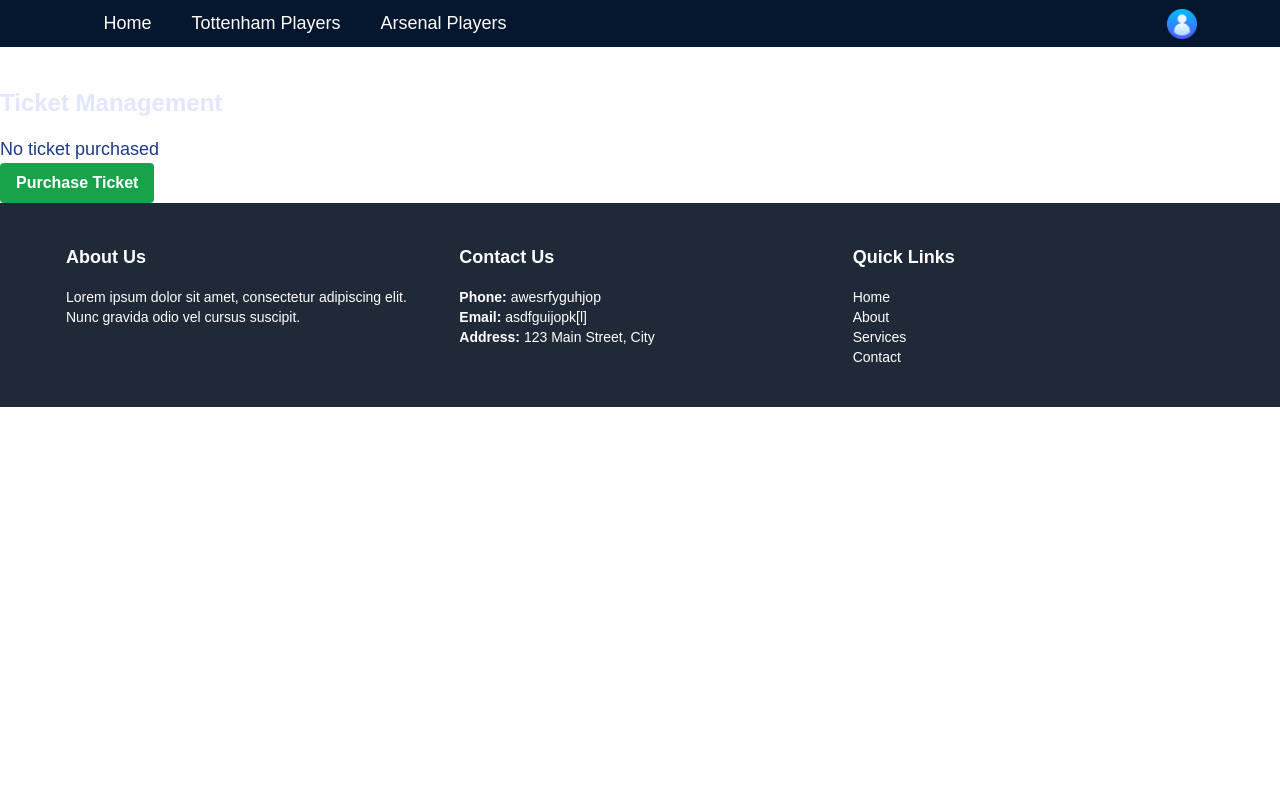
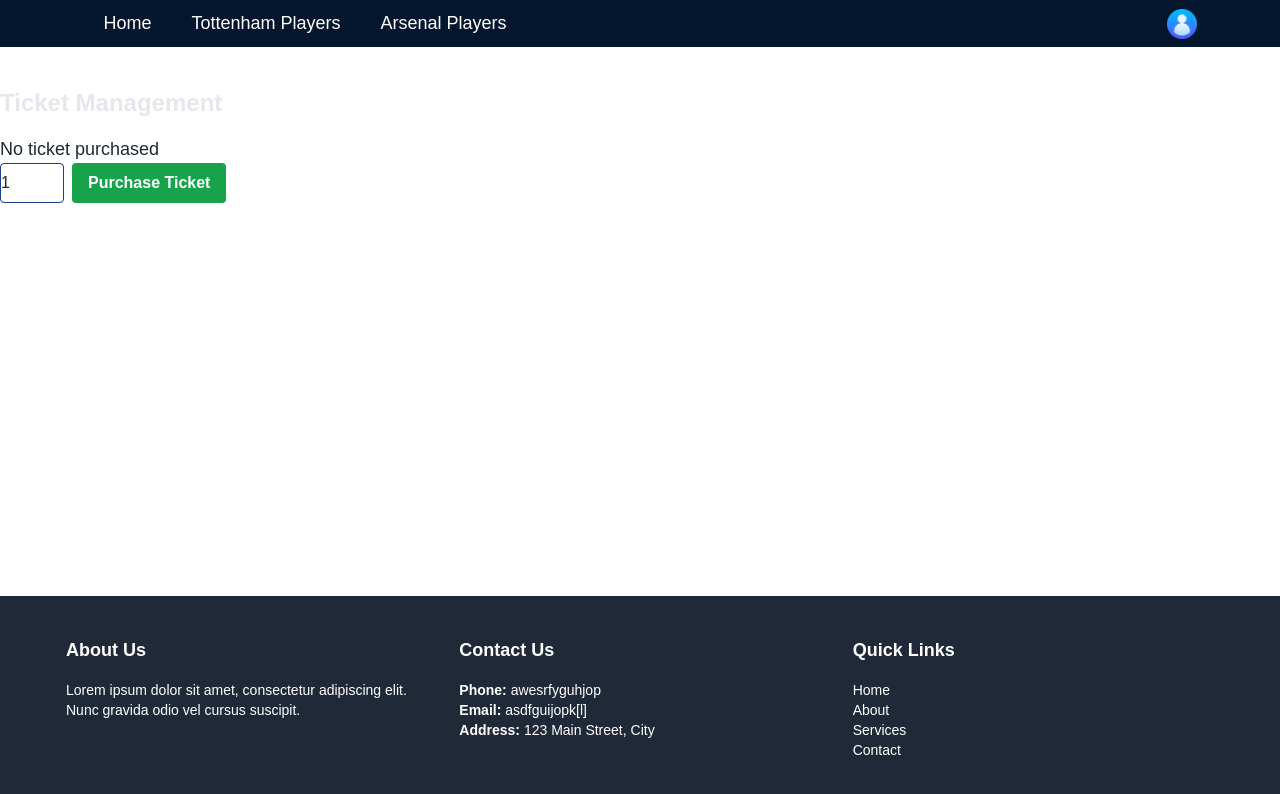
Before and after one commit to Eric-MK/front-endsclcertproject, a Vue app: page /ticket in a window 1280 px wide. Shown: the top 794 px of the page. Built offline with nearby package versions, Linux system fonts and the light colour scheme; no server answers.

Commit message:
quantity input feature

```diff
--- a/src/views/TicketView.vue
+++ b/src/views/TicketView.vue
@@ -1,7 +1,8 @@
 <template>
+  <div class="flex flex-col min-h-screen">
     <MyNavigation/>
 
-    <div class="container mx-auto">
+    <div class="flex-grow container mx-auto">
       <h2 class="text-2xl font-bold mb-4 text-indigo-100 mt-10">Ticket Management</h2>
 
       <div v-if="ticket">
@@ -15,12 +16,92 @@
       </div>
       <div v-else>
         <p class="text-lg font-medium text-blue-900">No ticket purchased</p>
-        <button @click="purchaseTicket" class="bg-green-600 hover:bg-green-700 text-white font-bold py-2 px-4 rounded">Purchase Ticket</button>
+        <div class="flex">
+          <input type="number" v-model="quantity" class="w-16 mr-2 text-blue-900 border border-blue-900 rounded">
+          <button @click="purchaseTicket" class="bg-green-600 hover:bg-green-700 text-white font-bold py-2 px-4 rounded">Purchase Ticket</button>
+        </div>
       </div>
     </div>
+
     <MyFooter/>
+  </div>
+</template>
 
-  </template>
+
+<style>
+html, body {
+  height: 100%;
+}
+
+.flex-col {
+  display: flex;
+  flex-direction: column;
+}
+
+.flex-grow {
+  flex-grow: 1;
+}
+
+.container {
+  margin-left: auto;
+  margin-right: auto;
+}
+
+.text-2xl {
+  font-size: 1.5rem;
+}
+
+.font-bold {
+  font-weight: bold;
+}
+
+.mb-4 {
+  margin-bottom: 1rem;
+}
+
+.text-indigo-100 {
+  color: #e5e7eb;
+}
+
+.text-lg {
+  font-size: 1.125rem;
+}
+
+.text-blue-900 {
+  color: #1f2937;
+}
+
+.bg-red-600 {
+  background-color: #dc2626;
+}
+
+.hover\:bg-red-700:hover {
+  background-color: #b91c1c;
+}
+
+.text-white {
+  color: #fff;
+}
+
+.font-medium {
+  font-weight: 500;
+}
+
+.py-2 {
+  padding-top: 0.5rem;
+  padding-bottom: 0.5rem;
+}
+
+.px-4 {
+  padding-left: 1rem;
+  padding-right: 1rem;
+}
+
+.rounded {
+  border-radius: 0.25rem;
+}
+</style>
+
 
   <script>
   import axios from 'axios';
@@ -32,6 +113,8 @@ import MyFooter from '../views/Footer.vue'
       return {
         ticket: null,
         userId: localStorage.getItem('user_id'),
+        quantity: 1, // Default quantity value
+
       };
     },
     components: {
@@ -54,7 +137,7 @@ import MyFooter from '../views/Footer.vue'
       purchaseTicket() {
         const data = {
           user_id: this.userId,
-          quantity: 1, // Assuming purchase quantity is 1
+          quantity: this.quantity, // Assuming purchase quantity is 1
         };
 
         axios.post('http://127.0.0.1:8000/api/tickets/purchase', data)
```
